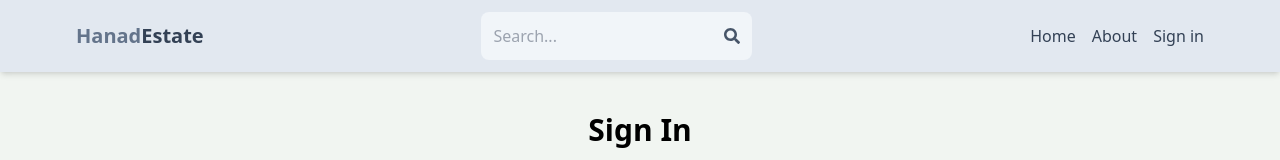
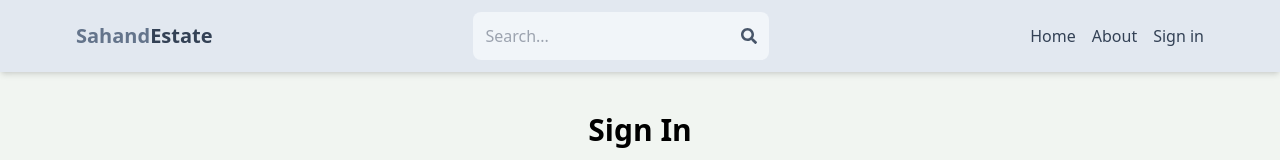
Before and after one commit to hanad-alm-d/mern-estate, a React (Vite) app in the folder client/: page /sign-in in a window 1280 px wide. Shown: the top 160 px of the page. Built offline with nearby package versions, Linux system fonts and the light colour scheme; no server answers; the HTML template or start-up script is replaced by a standard one.

Commit message:
Update the header and make profile page private

```diff
--- a/client/src/App.jsx
+++ b/client/src/App.jsx
@@ -6,6 +6,7 @@
 import SignIn from "./pages/Signin";
 import About from "./pages/about";
 import Header from "./components/Header";
+import PrivateRoute from "./components/PrivateRoute";
 
 export default function App() {
   return (
@@ -15,8 +16,10 @@
         <Route path="/" element={<Home />} />
         <Route path="/about" element={<About />} />
         <Route path="/sign-up" element={<SignUp />} />
-        <Route path="/profile" element={<Profile />} />
         <Route path="/sign-in" element={<SignIn />} />
+        <Route element={<PrivateRoute />}>
+          <Route path="/profile" element={<Profile />} />
+        </Route>
       </Routes>
     </BrowserRouter>
   );
--- a/client/src/components/Header.jsx
+++ b/client/src/components/Header.jsx
@@ -1,24 +1,50 @@
-import React from "react";
 import { FaSearch } from "react-icons/fa";
-import { Link } from "react-router-dom";
+import { Link, useNavigate } from "react-router-dom";
+import { useSelector } from "react-redux";
+import { useEffect, useState } from "react";
 
 export default function Header() {
+  const { currentUser } = useSelector((state) => state.user);
+  const [searchTerm, setSearchTerm] = useState("");
+  const navigate = useNavigate();
+  const handleSubmit = (e) => {
+    e.preventDefault();
+    const urlParams = new URLSearchParams(window.location.search);
+    urlParams.set("searchTerm", searchTerm);
+    const searchQuery = urlParams.toString();
+    navigate(`/search?${searchQuery}`);
+  };
+
+  useEffect(() => {
+    const urlParams = new URLSearchParams(location.search);
+    const searchTermFromUrl = urlParams.get("searchTerm");
+    if (searchTermFromUrl) {
+      setSearchTerm(searchTermFromUrl);
+    }
+  }, [location.search]);
   return (
     <header className="bg-slate-200 shadow-md">
       <div className="flex justify-between items-center max-w-6xl mx-auto p-3">
         <Link to="/">
           <h1 className="font-bold text-sm sm:text-xl flex flex-wrap">
-            <h1 className="text-slate-500">Hanad</h1>
-            <h1 className="text-slate-700">Estate</h1>
+            <span className="text-slate-500">Sahand</span>
+            <span className="text-slate-700">Estate</span>
           </h1>
         </Link>
-        <form className="bg-slate-100 p-3 rounded-lg flex items-center">
+        <form
+          onSubmit={handleSubmit}
+          className="bg-slate-100 p-3 rounded-lg flex items-center"
+        >
           <input
             type="text"
             placeholder="Search..."
-            className="bg-transparent focus:outline-none"
+            className="bg-transparent focus:outline-none w-24 sm:w-64"
+            value={searchTerm}
+            onChange={(e) => setSearchTerm(e.target.value)}
           />
-          <FaSearch className="text-slate-600" />
+          <button>
+            <FaSearch className="text-slate-600" />
+          </button>
         </form>
         <ul className="flex gap-4">
           <Link to="/">
@@ -31,8 +57,16 @@
               About
             </li>
           </Link>
-          <Link to="/sign-in">
-            <li className="text-slate-700 hover:underline">Sign in</li>
+          <Link to="/profile">
+            {currentUser ? (
+              <img
+                className="rounded-full h-7 w-7 object-cover"
+                src={currentUser.avatar}
+                alt="profile"
+              />
+            ) : (
+              <li className=" text-slate-700 hover:underline"> Sign in</li>
+            )}
           </Link>
         </ul>
       </div>
--- /dev/null
+++ b/client/src/components/PrivateRoute.jsx
@@ -0,0 +1,7 @@
+import { useSelector } from "react-redux";
+import { Outlet, Navigate } from "react-router-dom";
+
+export default function PrivateRoute() {
+  const { currentUser } = useSelector((state) => state.user);
+  return currentUser ? <Outlet /> : <Navigate to="/sign-in" />;
+}
```
Also changed, not shown: client/vite.config.js.timestamp-1733457511181-6f983b16238b5.mjs (added).
